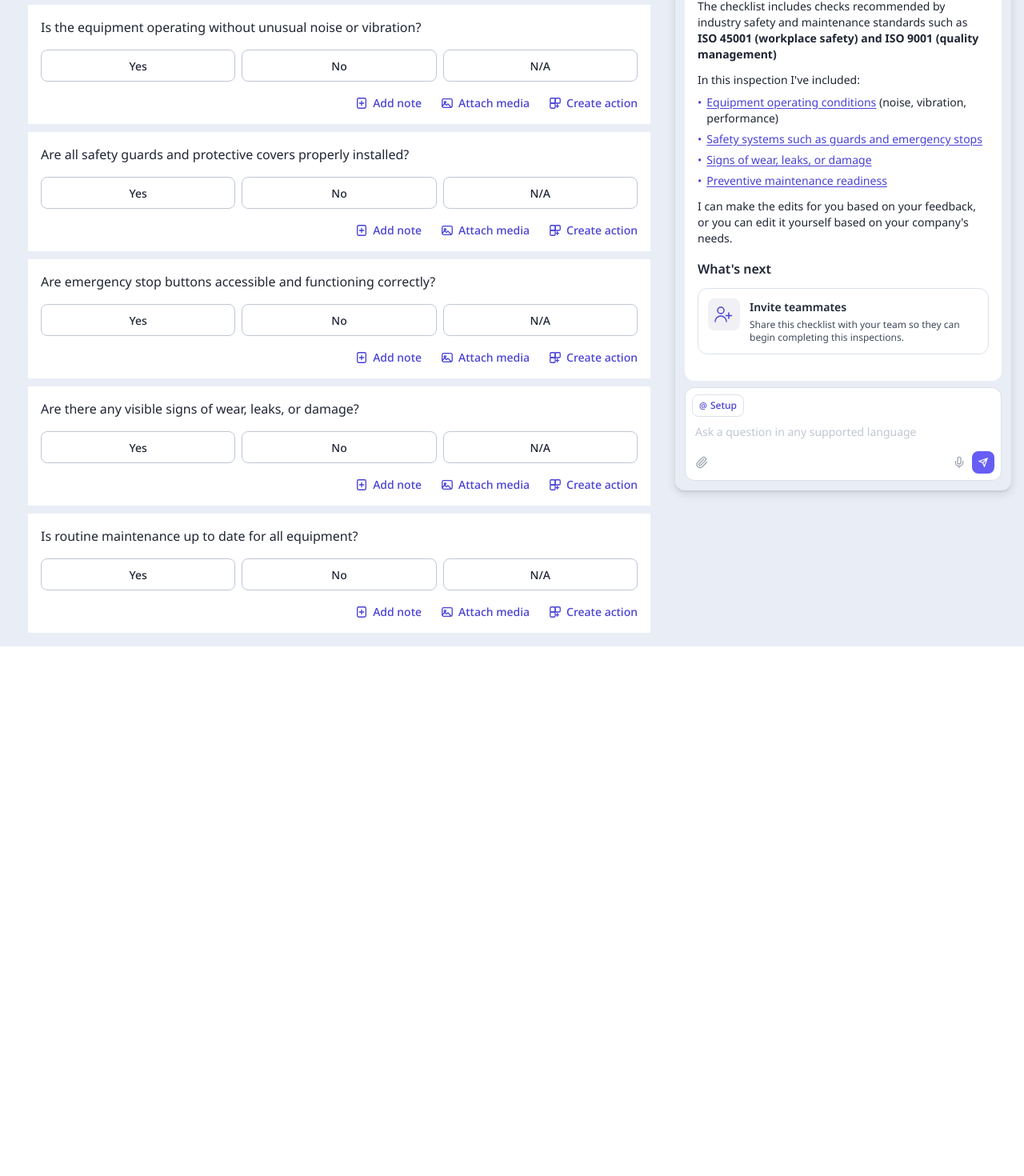
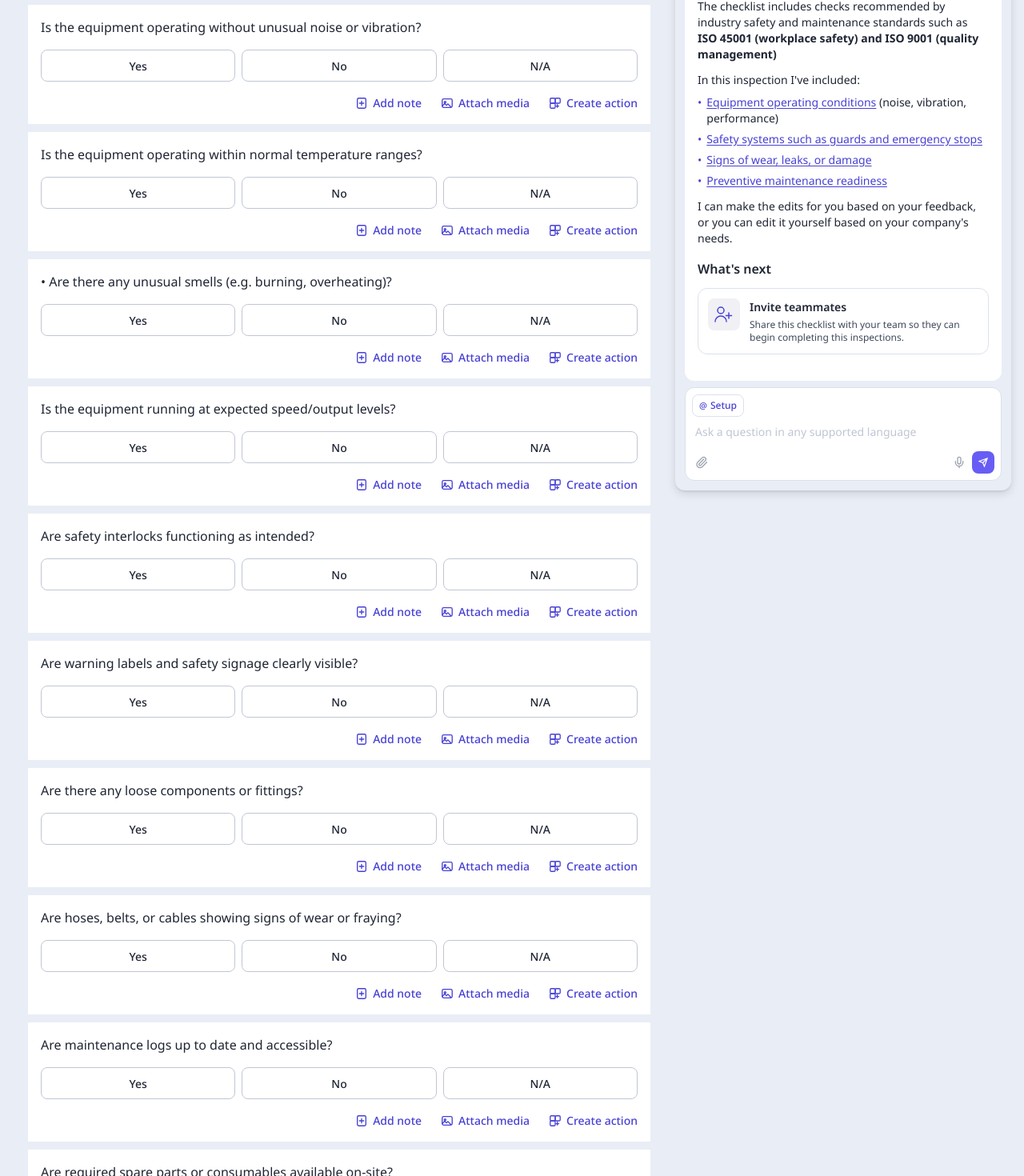
Before and after one commit to Tongpnk/safetyculture-onboarding, a React (Vite) app: page /introduce in a window 1280 px wide. Shown: the part 203-1673 px from the top of the page at 80% size. Before the commit the page ends 1011 px from the top, so only its background shows below. Built offline with nearby package versions, Linux system fonts and the light colour scheme.

Commit message:
feat: expand checklist to 10 questions, centre mobile preview, fix QR card to top-left

```diff
--- a/src/screens/Introduce.tsx
+++ b/src/screens/Introduce.tsx
@@ -6,10 +6,15 @@ import { Paperclip, Mic, Monitor, Smartphone } from 'lucide-react'
 
 const QUESTIONS = [
   'Is the equipment operating without unusual noise or vibration?',
-  'Are all safety guards and protective covers properly installed?',
-  'Are emergency stop buttons accessible and functioning correctly?',
-  'Are there any visible signs of wear, leaks, or damage?',
-  'Is routine maintenance up to date for all equipment?',
+  'Is the equipment operating within normal temperature ranges?',
+  '• Are there any unusual smells (e.g. burning, overheating)?',
+  'Is the equipment running at expected speed/output levels?',
+  'Are safety interlocks functioning as intended?',
+  'Are warning labels and safety signage clearly visible?',
+  'Are there any loose components or fittings?',
+  'Are hoses, belts, or cables showing signs of wear or fraying?',
+  'Are maintenance logs up to date and accessible?',
+  'Are required spare parts or consumables available on-site?',
 ]
 
 // ─── Sub-action icons ─────────────────────────────────────────────────────────
@@ -107,6 +112,70 @@ function QuestionCard({ q, mobile = false }: { q: string; mobile?: boolean }) {
   )
 }
 
+// ─── QR Code card ─────────────────────────────────────────────────────────────
+
+function QrCard() {
+  return (
+    <div
+      className="bg-white rounded-xl p-3 flex flex-col gap-3 items-center"
+      style={{
+        width: '148px',
+        boxShadow: '0px 4px 12px rgba(0,0,0,0.08), 0px 2px 2px rgba(0,0,0,0.04)',
+      }}
+    >
+      <p className="text-[13px] text-[#3F495A] leading-5 self-start">
+        You can preview this checklist on your phone by scanning this QR code.
+      </p>
+      <div className="border rounded-lg overflow-hidden" style={{ borderColor: '#DBE0EB' }}>
+        <svg viewBox="0 0 120 120" width="120" height="120">
+          <rect width="120" height="120" fill="white"/>
+          <rect x="8" y="8" width="30" height="30" rx="2" fill="#1F2533"/>
+          <rect x="12" y="12" width="22" height="22" rx="1" fill="white"/>
+          <rect x="16" y="16" width="14" height="14" rx="1" fill="#1F2533"/>
+          <rect x="82" y="8" width="30" height="30" rx="2" fill="#1F2533"/>
+          <rect x="86" y="12" width="22" height="22" rx="1" fill="white"/>
+          <rect x="90" y="16" width="14" height="14" rx="1" fill="#1F2533"/>
+          <rect x="8" y="82" width="30" height="30" rx="2" fill="#1F2533"/>
+          <rect x="12" y="86" width="22" height="22" rx="1" fill="white"/>
+          <rect x="16" y="90" width="14" height="14" rx="1" fill="#1F2533"/>
+          <rect x="44" y="8" width="6" height="6" fill="#1F2533"/>
+          <rect x="54" y="8" width="6" height="6" fill="#1F2533"/>
+          <rect x="44" y="18" width="6" height="6" fill="#1F2533"/>
+          <rect x="64" y="8" width="6" height="6" fill="#1F2533"/>
+          <rect x="74" y="14" width="6" height="6" fill="#1F2533"/>
+          <rect x="8" y="44" width="6" height="6" fill="#1F2533"/>
+          <rect x="18" y="44" width="6" height="6" fill="#1F2533"/>
+          <rect x="8" y="54" width="6" height="6" fill="#1F2533"/>
+          <rect x="8" y="64" width="6" height="6" fill="#1F2533"/>
+          <rect x="18" y="64" width="6" height="6" fill="#1F2533"/>
+          <rect x="106" y="44" width="6" height="6" fill="#1F2533"/>
+          <rect x="96" y="54" width="6" height="6" fill="#1F2533"/>
+          <rect x="106" y="54" width="6" height="6" fill="#1F2533"/>
+          <rect x="106" y="64" width="6" height="6" fill="#1F2533"/>
+          <rect x="44" y="106" width="6" height="6" fill="#1F2533"/>
+          <rect x="54" y="96" width="6" height="6" fill="#1F2533"/>
+          <rect x="64" y="106" width="6" height="6" fill="#1F2533"/>
+          <rect x="74" y="96" width="6" height="6" fill="#1F2533"/>
+          <rect x="44" y="44" width="6" height="6" fill="#1F2533"/>
+          <rect x="54" y="54" width="6" height="6" fill="#1F2533"/>
+          <rect x="64" y="44" width="6" height="6" fill="#1F2533"/>
+          <rect x="74" y="54" width="6" height="6" fill="#1F2533"/>
+          <rect x="44" y="64" width="6" height="6" fill="#1F2533"/>
+          <rect x="64" y="64" width="6" height="6" fill="#1F2533"/>
+          <rect x="54" y="74" width="6" height="6" fill="#1F2533"/>
+          <rect x="74" y="74" width="6" height="6" fill="#1F2533"/>
+          <rect x="84" y="44" width="6" height="6" fill="#1F2533"/>
+          <rect x="84" y="64" width="6" height="6" fill="#1F2533"/>
+          <rect x="84" y="74" width="6" height="6" fill="#1F2533"/>
+          <rect x="84" y="84" width="6" height="6" fill="#1F2533"/>
+          <rect x="94" y="84" width="6" height="6" fill="#1F2533"/>
+          <rect x="44" y="84" width="6" height="6" fill="#1F2533"/>
+        </svg>
+      </div>
+    </div>
+  )
+}
+
 // ─── AI Side sheet ─────────────────────────────────────────────────────────────
 
 function SideSheet() {
@@ -128,7 +197,6 @@ function SideSheet() {
 
       {/* Chat area */}
       <div className="flex-1 min-h-0 bg-white rounded-xl p-3 overflow-y-auto scrollbar-hide flex flex-col gap-4">
-        {/* AI message */}
         <div className="text-[14px] text-[#1F2533] leading-5 flex flex-col gap-0 px-1">
           <p>
             I've created your first <strong>Equipment Performance Checklist</strong> based on leading organisations in your industry.
@@ -159,7 +227,6 @@ function SideSheet() {
           </p>
         </div>
 
-        {/* What's next */}
         <div className="flex flex-col gap-3 px-1">
           <p className="text-[16px] font-semibold text-[#1F2533]">What's next</p>
           <div className="flex gap-3 items-start p-3 rounded-xl border" style={{ borderColor: '#DBE0EB' }}>
@@ -221,7 +288,6 @@ export default function Introduce() {
 
       {/* ── Top bar ──────────────────────────────────────────────────────── */}
       <div className="flex items-center h-14 px-5 bg-white border-b flex-shrink-0" style={{ borderBottomColor: '#DBE0EB' }}>
-        {/* Cancel */}
         <button
           onClick={() => navigate('/plan')}
           className="border rounded-lg px-4 py-2 text-[14px] font-medium text-[#1F2533] hover:bg-gray-50 transition-colors"
@@ -230,7 +296,6 @@ export default function Introduce() {
           Cancel
         </button>
 
-        {/* Tabs */}
         <div className="flex items-center ml-4">
           {[
             { key: 'desktop', label: 'Desktop preview', Icon: Monitor },
@@ -255,7 +320,6 @@ export default function Introduce() {
           })}
         </div>
 
-        {/* Edit + Save */}
         <div className="ml-auto flex items-center gap-2">
           <button
             className="border rounded-lg px-4 py-2 text-[14px] font-medium text-[#1F2533] hover:bg-gray-50 transition-colors"
@@ -279,10 +343,11 @@ export default function Introduce() {
       <div className="flex flex-1 overflow-hidden gap-3 p-4">
 
         {/* Preview area */}
-        <div className="flex-1 overflow-y-auto scrollbar-hide">
+        <div className="flex-1 overflow-hidden relative">
 
           {/* ── Desktop preview ── */}
           {tab === 'desktop' && (
+            <div className="h-full overflow-y-auto scrollbar-hide">
               <div className="flex justify-center">
                 <div className="flex flex-col gap-2 w-full" style={{ maxWidth: '780px' }}>
                   <ChecklistTitle />
@@ -293,85 +358,27 @@ export default function Introduce() {
                   ))}
                 </div>
               </div>
+            </div>
           )}
 
           {/* ── Mobile preview ── */}
           {tab === 'mobile' && (
-            <div className="flex justify-center">
-              <div className="flex gap-4 items-start">
-                {/* QR Code card */}
-                <div
-                  className="flex-shrink-0 bg-white rounded-xl p-3 flex flex-col gap-3 items-center"
-                  style={{
-                    width: '148px',
-                    boxShadow: '0px 4px 12px rgba(0,0,0,0.08), 0px 2px 2px rgba(0,0,0,0.04)',
-                  }}
-                >
-                  <p className="text-[13px] text-[#3F495A] leading-5 self-start">
-                    You can preview this checklist on your phone by scanning this QR code.
-                  </p>
-                  {/* QR code SVG */}
-                  <div className="border rounded-lg overflow-hidden" style={{ borderColor: '#DBE0EB' }}>
-                    <svg viewBox="0 0 120 120" width="120" height="120">
-                      <rect width="120" height="120" fill="white"/>
-                      {/* Top-left finder */}
-                      <rect x="8" y="8" width="30" height="30" rx="2" fill="#1F2533"/>
-                      <rect x="12" y="12" width="22" height="22" rx="1" fill="white"/>
-                      <rect x="16" y="16" width="14" height="14" rx="1" fill="#1F2533"/>
-                      {/* Top-right finder */}
-                      <rect x="82" y="8" width="30" height="30" rx="2" fill="#1F2533"/>
-                      <rect x="86" y="12" width="22" height="22" rx="1" fill="white"/>
-                      <rect x="90" y="16" width="14" height="14" rx="1" fill="#1F2533"/>
-                      {/* Bottom-left finder */}
-                      <rect x="8" y="82" width="30" height="30" rx="2" fill="#1F2533"/>
-                      <rect x="12" y="86" width="22" height="22" rx="1" fill="white"/>
-                      <rect x="16" y="90" width="14" height="14" rx="1" fill="#1F2533"/>
-                      {/* Data modules */}
-                      <rect x="44" y="8" width="6" height="6" fill="#1F2533"/>
-                      <rect x="54" y="8" width="6" height="6" fill="#1F2533"/>
-                      <rect x="44" y="18" width="6" height="6" fill="#1F2533"/>
-                      <rect x="64" y="8" width="6" height="6" fill="#1F2533"/>
-                      <rect x="74" y="14" width="6" height="6" fill="#1F2533"/>
-                      <rect x="8" y="44" width="6" height="6" fill="#1F2533"/>
-                      <rect x="18" y="44" width="6" height="6" fill="#1F2533"/>
-                      <rect x="8" y="54" width="6" height="6" fill="#1F2533"/>
-                      <rect x="8" y="64" width="6" height="6" fill="#1F2533"/>
-                      <rect x="18" y="64" width="6" height="6" fill="#1F2533"/>
-                      <rect x="106" y="44" width="6" height="6" fill="#1F2533"/>
-                      <rect x="96" y="54" width="6" height="6" fill="#1F2533"/>
-                      <rect x="106" y="54" width="6" height="6" fill="#1F2533"/>
-                      <rect x="106" y="64" width="6" height="6" fill="#1F2533"/>
-                      <rect x="44" y="106" width="6" height="6" fill="#1F2533"/>
-                      <rect x="54" y="96" width="6" height="6" fill="#1F2533"/>
-                      <rect x="64" y="106" width="6" height="6" fill="#1F2533"/>
-                      <rect x="74" y="96" width="6" height="6" fill="#1F2533"/>
-                      <rect x="44" y="44" width="6" height="6" fill="#1F2533"/>
-                      <rect x="54" y="54" width="6" height="6" fill="#1F2533"/>
-                      <rect x="64" y="44" width="6" height="6" fill="#1F2533"/>
-                      <rect x="74" y="54" width="6" height="6" fill="#1F2533"/>
-                      <rect x="44" y="64" width="6" height="6" fill="#1F2533"/>
-                      <rect x="64" y="64" width="6" height="6" fill="#1F2533"/>
-                      <rect x="54" y="74" width="6" height="6" fill="#1F2533"/>
-                      <rect x="74" y="74" width="6" height="6" fill="#1F2533"/>
-                      <rect x="84" y="44" width="6" height="6" fill="#1F2533"/>
-                      <rect x="84" y="64" width="6" height="6" fill="#1F2533"/>
-                      <rect x="84" y="74" width="6" height="6" fill="#1F2533"/>
-                      <rect x="84" y="84" width="6" height="6" fill="#1F2533"/>
-                      <rect x="94" y="84" width="6" height="6" fill="#1F2533"/>
-                      <rect x="44" y="84" width="6" height="6" fill="#1F2533"/>
-                    </svg>
-                  </div>
+            <div className="h-full flex items-center justify-center">
+              {/* QR card — fixed to top-left of preview area */}
+              <div className="absolute top-0 left-0 z-10">
+                <QrCard />
               </div>
 
-                {/* Phone frame */}
+              {/* Phone frame — centred horizontally and vertically */}
               <div
-                  className="flex-shrink-0 overflow-hidden bg-white"
+                className="flex-shrink-0 overflow-hidden"
                 style={{
                   width: '375px',
                   height: '720px',
                   borderRadius: '24px',
-                    border: '1px solid #DBE0EB',
+                  border: '12px solid white',
                   backgroundColor: '#E9EDF6',
+                  boxShadow: '0px 8px 16px rgba(0,0,0,0.12), 0px 2px 4px rgba(0,0,0,0.06)',
                 }}
               >
                 <div className="h-full overflow-y-auto scrollbar-hide">
@@ -386,7 +393,6 @@ export default function Introduce() {
                 </div>
               </div>
             </div>
-            </div>
           )}
         </div>
 
```
Lines whose indentation alone changed are shown as unchanged.
